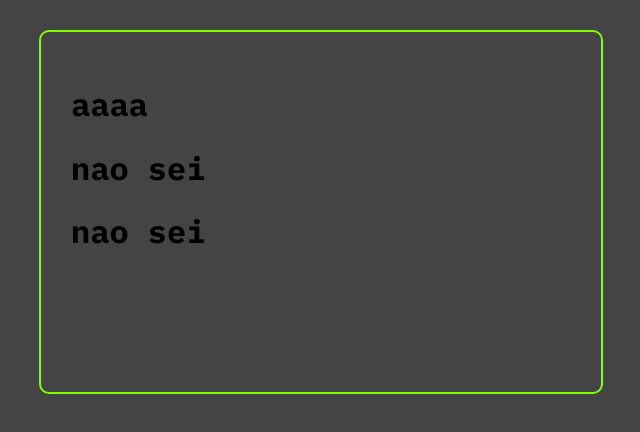
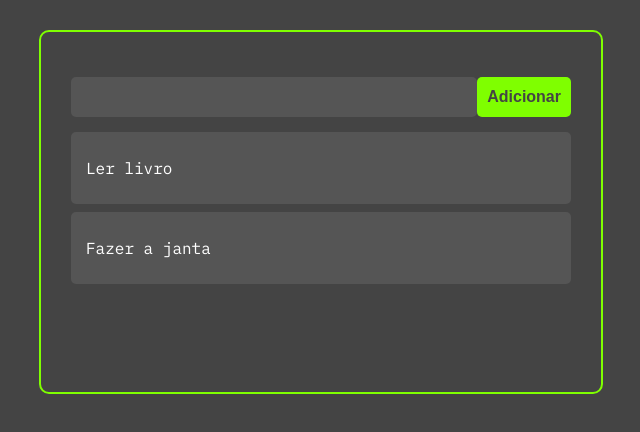
Before and after one commit to http-AbnerSantin/projeto, a React (Create React App) app: page / in a window 1280 px wide. Shown: the top 432 px of the page, without its empty margins (319-959 px from the left). Built offline with nearby package versions, Linux system fonts and the light colour scheme.

Commit message:
primeira atualização do dia

```diff
--- a/src/App.js
+++ b/src/App.jsx
@@ -3,6 +3,7 @@ import React, { useState } from 'react';
 import '../src/App.css';
 
 import Tasks from './components/Tasks';
+import AddTask from './components/AddTask';
 
 
 function App() {
@@ -21,21 +22,13 @@ function App() {
 
   ]);
 
-
-
-
-
-
-
   return (
     <>
       <div className="App container">
-        <h1>aaaa</h1>
+        <AddTask />
+        <Tasks tasks={tasks} />
 
-        <Tasks tasks={tasks} />
-        </div>
-
-
+      </div>
     </>
   );
 }
--- /dev/null
+++ b/src/components/AddTask.css
@@ -0,0 +1,16 @@
+.add-task-container{
+    margin: 15px 0;
+    width: 100%;
+    display: flex;
+
+}
+.add-task-input{
+    height: 40px;
+    padding: 0 10px;
+    border-radius: 5px;
+    border: none;
+    flex: 2;
+    background: #555;
+    color: white;
+    font-size: 1rem;
+}
--- /dev/null
+++ b/src/components/AddTask.jsx
@@ -0,0 +1,28 @@
+import React, { useState } from 'react';
+import './AddTask.css'
+import Button from './Button';
+
+const AddTask = () => {
+    const [inputData, setData] = useState('');
+
+    const handleInputChange = (e) => {
+
+        setData (e.target.value)
+
+    }
+     return (
+        <div className='add-task-container'>
+            <input
+                onChange={handleInputChange}
+                className='add-task-input'
+                type="text"
+                value={inputData}
+                />
+            <div className='add-task-button-container'>
+                <Button>Adicionar</Button>
+            </div>
+        </div>
+    )
+}
+
+export default AddTask
--- /dev/null
+++ b/src/components/Button.css
@@ -0,0 +1,14 @@
+.add-button {
+    background-color: chartreuse;
+    height: 40px;
+    padding: 0 10px;
+    border-radius: 5px;
+    width: 100%;
+    font-size: 1rem;
+    color: #444;
+    font-weight: bold;
+    border: none;
+    cursor: pointer;
+
+
+}
--- /dev/null
+++ b/src/components/Button.jsx
@@ -0,0 +1,15 @@
+import React from 'react';
+import './Button.css'
+
+const Button = ({children, onClick}) => {
+
+    return (
+        <>
+            <button className='add-button' onClick={onClick}>
+                {children}
+            </button>
+        </>
+    )
+}
+
+export default Button;
--- /dev/null
+++ b/src/components/Task.css
@@ -0,0 +1,11 @@
+.task-container{
+    background-color: #555;
+    margin: 8px 0;
+    padding: 10px 15px;
+    display: flex;
+    border-radius: 5px;
+    justify-content: space-between;
+    color: white;
+    align-items: center;
+    cursor:pointer;
+}
--- a/src/components/Task.js
+++ /dev/null
@@ -1,9 +0,0 @@
-import React from "react";
-import Tasks from "./Tasks";
-
-const Task = () => {
-    return (<h1>nao sei</h1>)
-
-}
-
-export default Task;
--- /dev/null
+++ b/src/components/Task.jsx
@@ -0,0 +1,13 @@
+import React from "react";
+import '../components/Task.css';
+
+
+const Task = ({task}) => {
+    return (
+        <div className="task-container">
+            <p>{task.title}</p>
+        </div>
+    )
+}
+
+export default Task;
```
Also changed, not shown: src/components/Tasks.jsx (renamed from src/components/Tasks.js).
